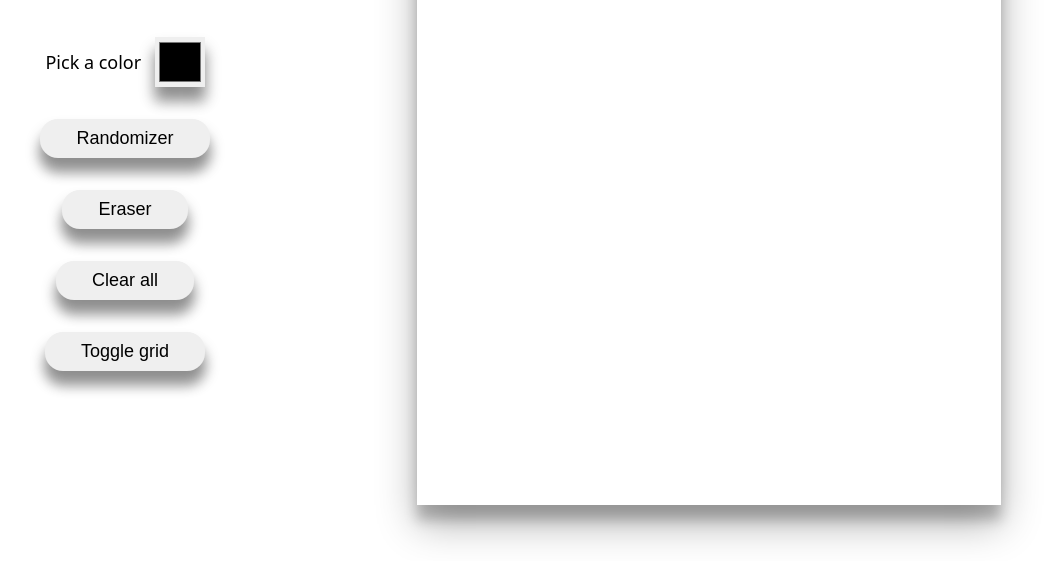
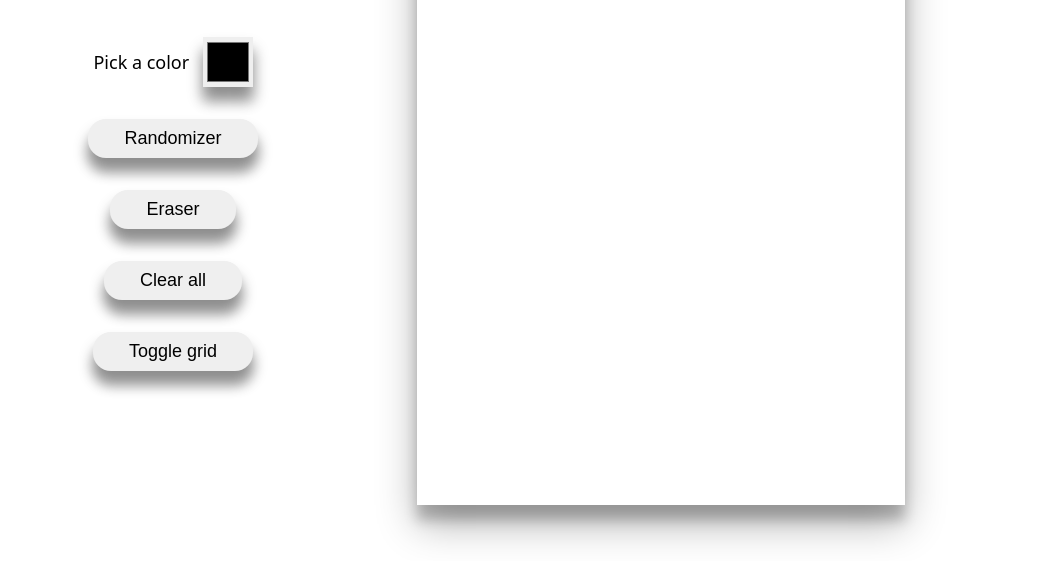
Before and after one commit to sebastianbarzaghi/etch-sketch, a plain HTML site: page index.html in a window 1280 px wide. Shown: the part 271-832 px from the top of the page, without its empty margins (223-1274 px from the left). Drawn offline with Linux system fonts and the light colour scheme.

Commit message:
fix: small CSS fix

```diff
--- a/css/style.css
+++ b/css/style.css
@@ -6,7 +6,7 @@ body {
     display: flex;
     flex-direction: row;
     flex: 1;
-    padding: 3rem;
+    padding: 3rem 9rem;
     margin: auto;
 }
 
@@ -66,6 +66,7 @@ body {
     border: none;
     margin-left: 1em;
     box-shadow: 0 12px 15px rgba(0,0,0,0.30), 0 15px 12px rgba(0,0,0,0.22);
+    cursor: pointer;
 }
 
 label {
@@ -78,6 +79,7 @@ button {
     border-radius: 1em;
     border: none;
     box-shadow: 0 12px 15px rgba(0,0,0,0.30), 0 15px 12px rgba(0,0,0,0.22);
+    cursor: pointer;
 }
 
 button.clicked:hover {
```
